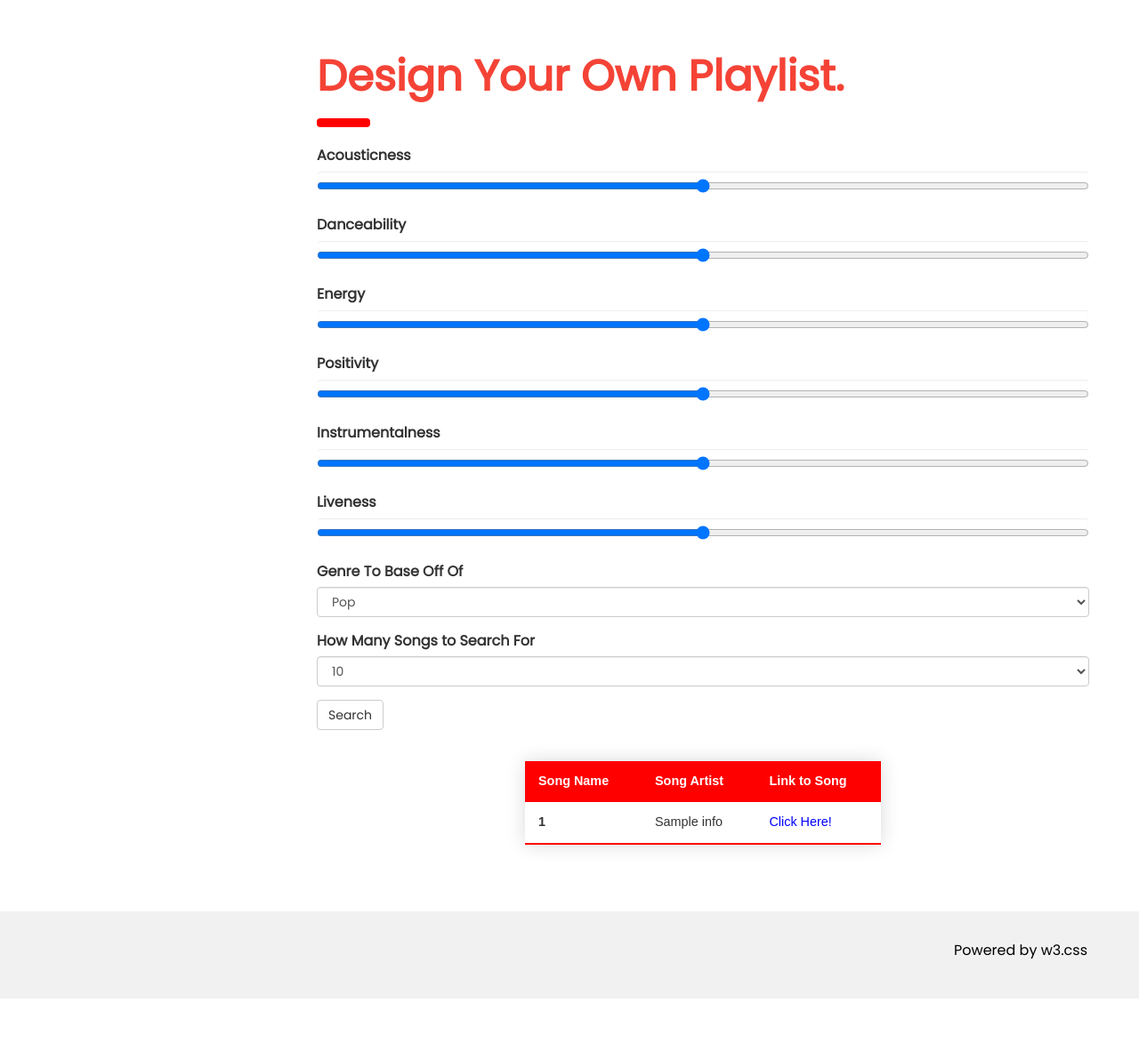
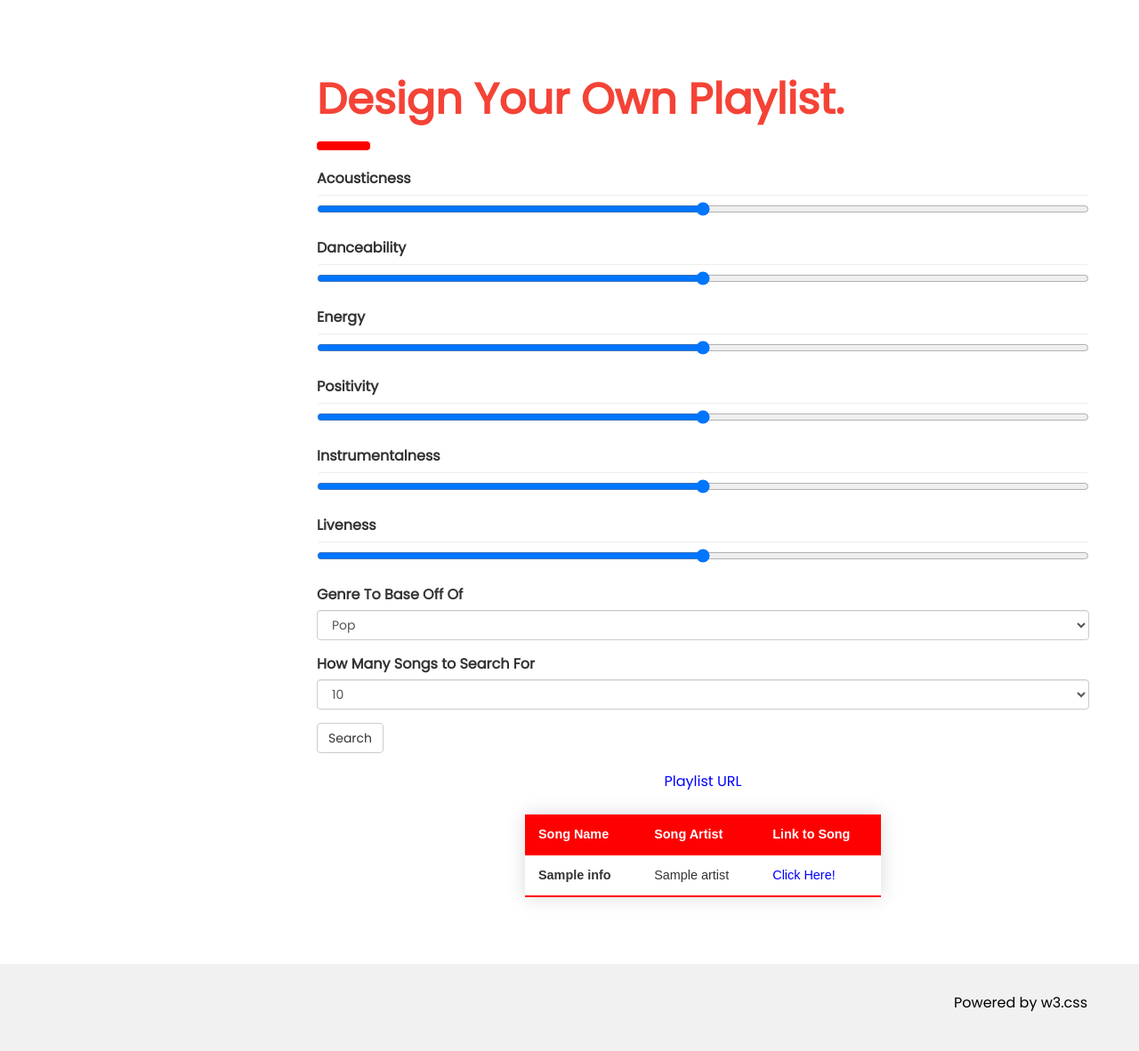
Before and after one commit to itswin/tartanhacks21, a Flask app: template app/templates/landing_page.html in a window 1280 px wide. Shown: the part 1995-3177 px from the top of the page at 89% size. Before the commit the page ends 3118 px from the top, so only its background shows below. Run offline with Flask 2, Linux system fonts and the light colour scheme; the template is opened without the code that fills it: values that come from a table or form of the project are taken from there, most other values are stand-ins (such as "Sample title", 1, 10 or a date in 2020); some libraries are stand-ins or nearby versions.

Commit message:
finished playlist recommendation

```diff
--- a/app/run_app.py
+++ b/app/run_app.py
@@ -17,6 +17,7 @@ from spotipy.oauth2 import SpotifyOAuth
 from wtforms import StringField, SubmitField, SelectField, RadioField
 from wtforms.fields.html5 import IntegerRangeField
 from wtforms.validators import DataRequired, NumberRange
+import random
 
 genre_map = dict([(1,"Pop"),
             (2,"hip-hop"),
@@ -85,7 +86,7 @@ apiUrl = "https://api.spotify.com/v1"
 refreshToken = None
 
 redirectUri = "http://127.0.0.1:5000/app_host"
-scope = 'user-read-private user-read-playback-state user-modify-playback-state user-library-read user-read-currently-playing user-read-recently-played playlist-read-private playlist-read-collaborative'
+scope = 'user-read-private user-read-playback-state user-modify-playback-state user-library-read user-read-currently-playing user-read-recently-played playlist-read-private playlist-read-collaborative, playlist-modify-public playlist-modify-private'
 
 authQueryParams = {
     "response_type" : "code",
@@ -148,6 +149,8 @@ def spotify_analysis():
     # auth_manager.refresh_access_token(refreshToken)
 
     # print(sp.current_user())
+    user = sp.current_user()
+    user_id = user['id']
     recently_played_info = spt.analyze_user_recently_played(sp)
     # last_day_tracks = spt.get_tracks_in_date_range(datetime(2021, 3, 6, 0, 0, 0, 0),datetime(2021, 3, 7, 0, 0, 0, 0),all_tracks)
     playlist_info = spt.analyze_playlists(sp)
@@ -163,9 +166,9 @@ def spotify_analysis():
     print("beforehere")
     form = RecommendationForm()
     print("here")
-    message = ""
+    message = {'playlist_url' : "", 'recommendations' : {}}
     if form.validate_on_submit():
-        print(genre_map)
+        # print(genre_map)
         genre_seed = [genre_map[int(form.genre.data)].lower()]
         limit = int(limit_map[int(form.limit.data)])
         acousticness = int(form.acoustic.data) / 100
@@ -179,11 +182,16 @@ def spotify_analysis():
                       'target_energy' : energy,
                       'target_valence' : positivity,
                       'target_instrumentalness' : instrumental}
-        print(genre_seed)
-        print(attributes)
+        # print(genre_seed)
+        # print(attributes)
         recommendations = spt.get_recommendations(sp, seed_genres=genre_seed, attributes=attributes, limit=limit)
-        print(recommendations)
-        message = recommendations
+        # print(recommendations)
+        playlist = sp.user_playlist_create(user_id, "Recommended" + str(random.randint(0,1000)))
+        playlist_id = playlist['id']
+        playlist_url = playlist['external_urls']['spotify']
+        track_uris = [track['uri'] for track in recommendations]
+        sp.user_playlist_add_tracks(user_id, playlist_id, track_uris)
+        message = {'playlist_url' : playlist_url, 'recommendations' : recommendations}
         print("submitted form")
     print("here2")
     # form = None
--- a/app/templates/landing_page.html
+++ b/app/templates/landing_page.html
@@ -93,7 +93,7 @@ body {font-size:16px;}
   <div class="w3-container" style="margin-top:80px" id="playlistinfo">
     <h1 class="w3-xxxlarge w3-text-red"><b>Mood History.</b></h1>
     <hr style="width:50px;border:5px solid red" class="w3-round">
-    <img style="margin:auto" align="center" src="/mood_graph.png"/>
+    <img style="margin-left:auto; margin-right:auto; width: 50%; display:block;" src="/mood_graph.png"/>
   </div>
 
   <div class="w3-container" style="margin-top:80px" id="playlistinfo">
@@ -169,6 +169,12 @@ body {font-size:16px;}
         <p>{{wtf.quick_form(form)}}</p>
       </div>
 
+      <p>
+        {% if form_submit_msg['playlist_url'] %}
+        <a href={{form_submit_msg['playlist_url']}} target="_blank" style="color:blue"><p style="text-align:center;">Playlist URL</p></a>
+        {% endif %}
+      </p>
+      {% if form_submit_msg['recommendations'] %}
       <table class = "styled-table">
         <thead>
             <tr>
@@ -178,15 +184,16 @@ body {font-size:16px;}
             </tr>
         </thead>
         <tbody>
-            {% for info in form_submit_msg %}
+            {% for info in form_submit_msg['recommendations'] %}
                 <tr>
-                    <th> {{ info[0] }} </th>
-                    <td> {{ info[1] }} </td>
-                    <td> <a href={{ info[2] }} target="_blank" style="color:blue">Click Here!</a> </td>
+                    <th> {{ info['title'] }} </th>
+                    <td> {{ info['artist'] }} </td>
+                    <td> <a href={{ info['link'] }} target="_blank" style="color:blue">Click Here!</a> </td>
                 </tr>
             {% endfor %}
         </tbody>
     </table>
+    {% endif %}
 
 <!-- End page content -->
 </div>
--- a/spotify_test.py
+++ b/spotify_test.py
@@ -369,7 +369,9 @@ def get_tracks_from_raw_rec(data):
         song_title = p['name']
         artist_name = p['artists'][0]['name']
         link = p['external_urls']['spotify']
-        tracks += [(song_title, artist_name, link)]
+        uri = p['uri']
+        curr_dict = {'title' : song_title, 'artist' : artist_name, 'link' : link, 'uri' : uri}
+        tracks.append(curr_dict)
 
     return tracks
 
@@ -407,7 +409,7 @@ def get_recommendations(sp, seed_artists=None, seed_genres=None, seed_tracks=Non
         recs = sp.recommendations(seed_artists=seed_artist_ids, seed_genres=seed_genres, seed_tracks=seed_track_ids, limit=limit, **attributes)
     else:
         recs = sp.recommendations(seed_artists=seed_artist_ids, seed_genres=seed_genres, seed_tracks=seed_track_ids, limit=limit)
-    print(recs)
+    # print(recs)
     return get_tracks_from_raw_rec(recs)
 
 
```
